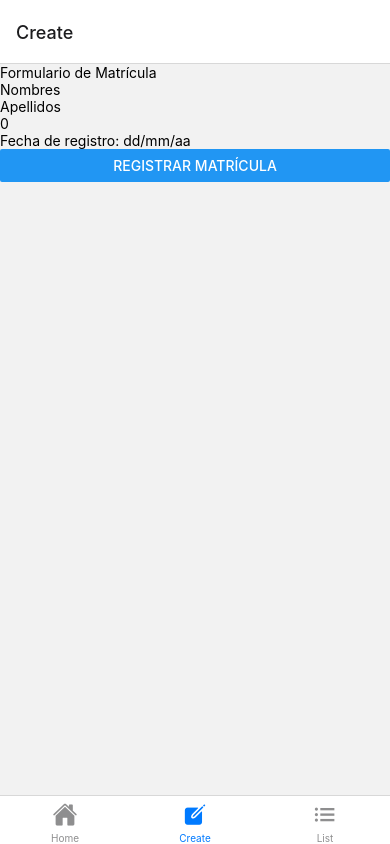
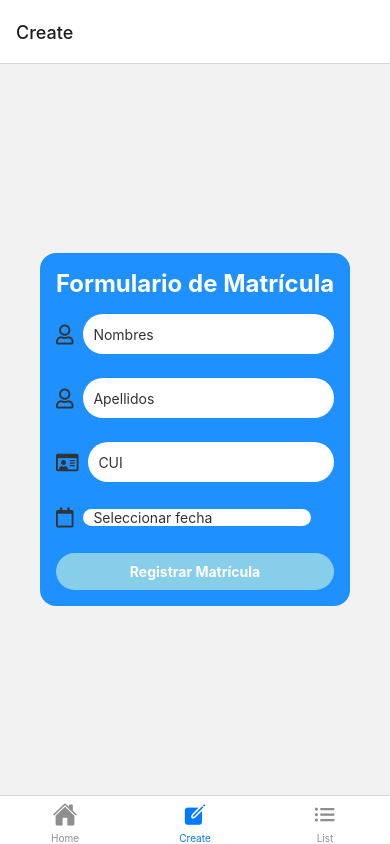
Before and after one commit to begazo-ticona-jesus/Lab-3, a React Native app in the folder appRegistro/: screen /Create in a window 390 px wide. Built offline with nearby package versions, Linux system fonts and the light colour scheme.

Commit message:
diseño de formulario

```diff
--- a/appRegistro/package.json
+++ b/appRegistro/package.json
@@ -10,17 +10,18 @@
   },
   "dependencies": {
     "@expo/webpack-config": "^19.0.0",
+    "@react-native-community/datetimepicker": "7.2.0",
     "@react-navigation/bottom-tabs": "^6.5.9",
     "@react-navigation/native": "^6.1.8",
     "expo": "~49.0.13",
+    "expo-sqlite": "^11.6.0",
     "expo-status-bar": "~1.6.0",
     "expo-web-browser": "~12.3.2",
     "react": "18.2.0",
     "react-dom": "18.2.0",
     "react-native": "0.72.5",
     "react-native-datepicker": "^1.7.2",
-    "react-native-web": "~0.19.6",
-    "@react-native-community/datetimepicker": "7.2.0"
+    "react-native-web": "~0.19.6"
   },
   "devDependencies": {
     "@babel/core": "^7.20.0"
--- a/appRegistro/screens/matriculaFormScreen.js
+++ b/appRegistro/screens/matriculaFormScreen.js
@@ -1,17 +1,27 @@
 import React, { useState } from 'react';
-import { View, Text, TextInput, Button, Pressable, Platform } from 'react-native';
+import {
+  View,
+  Text,
+  TextInput,
+  Button,
+  Pressable,
+  Platform,
+  StyleSheet,
+  ScrollView,
+} from 'react-native';
 import DateTimePicker from '@react-native-community/datetimepicker';
+import { FontAwesome5 } from '@expo/vector-icons'; // Importamos FontAwesome5
 
 export default function MatriculaForm() {
   const [date, setDate] = useState(new Date());
   const [showPicker, setShowPicker] = useState(false);
   const [matriculado, setMatriculado] = useState({
-        nombres: "",
-        apellidos: "",
-        cui: 0,
-        curso: "",
+    nombres: '',
+    apellidos: '',
+    cui: '',
+    curso: '',
     regular: false,
-        fechaRegistro: "",
+    fechaRegistro: '',
   });
 
   const {
@@ -24,25 +34,31 @@ export default function MatriculaForm() {
   } = matriculado;
 
   const toggleDatepicker = () => {
-        setShowPicker(!showPicker)
+    setShowPicker(!showPicker);
   };
+
   const onChange = ({ type }, selectedDate) => {
-        if (type == "set") {
+    if (type === 'set') {
       const currentDate = selectedDate;
       setDate(currentDate);
-            if (Platform.OS === "android") {
-
+      if (Platform.OS === 'android') {
         setMatriculado({
           ...matriculado,
-                    fechaRegistro: currentDate.toDateString(),
+          fechaRegistro: formatDate(currentDate), // Formateamos la fecha
         });
         setShowPicker(false);
       }
-        }
-        else {
+    } else {
       toggleDatepicker();
     }
-    }
+  };
+
+  const formatDate = (date) => {
+    const day = date.getDate();
+    const month = date.getMonth() + 1;
+    const year = date.getFullYear();
+    return `${day}/${month}/${year}`;
+  };
 
   const handledForm = (name, value) => {
     setMatriculado({
@@ -50,46 +66,135 @@ export default function MatriculaForm() {
       [name]: value,
     });
   };
+
   return (
-        <View>
-            <Text>Formulario de Matrícula</Text>
+    <ScrollView contentContainerStyle={styles.container} keyboardShouldPersistTaps="handled">
+      <View style={styles.centered}>
+        <View style={styles.card}>
+          <Text style={styles.heading}>Formulario de Matrícula</Text>
+          <View style={styles.inputContainer}>
+            <FontAwesome5 name="user" style={styles.icon} />
             <TextInput
+              style={styles.input}
               placeholder="Nombres"
               value={nombres}
-                onChangeText={(text) => handledForm("nombres", text)}
+              onChangeText={(text) => handledForm('nombres', text)}
             />
+          </View>
+          <View style={styles.inputContainer}>
+            <FontAwesome5 name="user" style={styles.icon} />
             <TextInput
+              style={styles.input}
               placeholder="Apellidos"
               value={apellidos}
-                onChangeText={(text) => handledForm("apellidos", text)}
+              onChangeText={(text) => handledForm('apellidos', text)}
             />
+          </View>
+          <View style={styles.inputContainer}>
+            <FontAwesome5 name="id-card" style={styles.icon} />
             <TextInput
+              style={styles.input}
               placeholder="CUI"
               keyboardType="numeric"
               value={cui}
-                onChangeText={(text) => handledForm("cui", text)}
+              onChangeText={(text) => handledForm('cui', text)}
             />
-            <View style={{ flexDirection: 'row' }}>
-                <Text>Fecha de registro: </Text>
+          </View>
+          <View style={styles.dateContainer}>
+            <FontAwesome5 name="calendar" style={styles.dateIcon} />
             {showPicker && (
               <DateTimePicker
-                        mode='date'
-                        display='spinner'
+                mode="date"
+                display="spinner"
                 value={date}
                 onChange={onChange}
               />
             )}
             <Pressable onPress={toggleDatepicker}>
               <TextInput
-                        placeholder="dd/mm/aa"
+                style={styles.dateInput}
+                placeholder="Seleccionar fecha"
                 value={fechaRegistro}
-                        onChangeText={(text) => handledForm("fechaRegistro", text)}
+                onChangeText={(text) => handledForm('fechaRegistro', text)}
                 editable={false}
               />
             </Pressable>
-
           </View>
-            <Button title="Registrar Matrícula" onPress={() => { }} />
+          <Pressable style={styles.button} onPress={() => {}}>
+            <Text style={styles.buttonText}>Registrar Matrícula</Text>
+          </Pressable>
         </View>
+      </View>
+    </ScrollView>
   );
 }
+
+const styles = StyleSheet.create({
+  container: {
+    flex: 1,
+  },
+  centered: {
+    flex: 1,
+    justifyContent: 'center',
+    alignItems: 'center',
+  },
+  card: {
+    backgroundColor: '#1e90ff',
+    borderRadius: 16,
+    padding: 16,
+    margin: 16,
+  },
+  heading: {
+    fontSize: 24,
+    fontWeight: 'bold',
+    marginBottom: 16,
+    color: 'white',
+    textAlign: 'center',
+  },
+  inputContainer: {
+    flexDirection: 'row',
+    alignItems: 'center',
+    marginBottom: 24,
+  },
+  icon: {
+    fontSize: 20,
+    marginRight: 10,
+    color: '#333333',
+  },
+  input: {
+    flex: 1,
+    height: 40,
+    color: '#333333',
+    backgroundColor: 'white',
+    borderRadius: 20,
+    paddingLeft: 10,
+  },
+  dateContainer: {
+    flexDirection: 'row',
+    alignItems: 'center',
+    marginBottom: 24,
+  },
+  dateIcon: {
+    fontSize: 20,
+    marginRight: 10,
+    color: '#333333',
+  },
+  dateInput: {
+    flex: 1,
+    height: 40,
+    color: '#333333',
+    backgroundColor: 'white',
+    borderRadius: 20,
+    paddingLeft: 10,
+  },
+  button: {
+    alignItems: 'center',
+    backgroundColor: '#87CEEB', // Celeste pastel
+    borderRadius: 20,
+    paddingVertical: 10,
+  },
+  buttonText: {
+    color: 'white',
+    fontWeight: 'bold',
+  },
+});
```
Also changed, not shown: 1 other file (tests, documents, lock files or other folders). Lines whose indentation alone changed are shown as unchanged.
